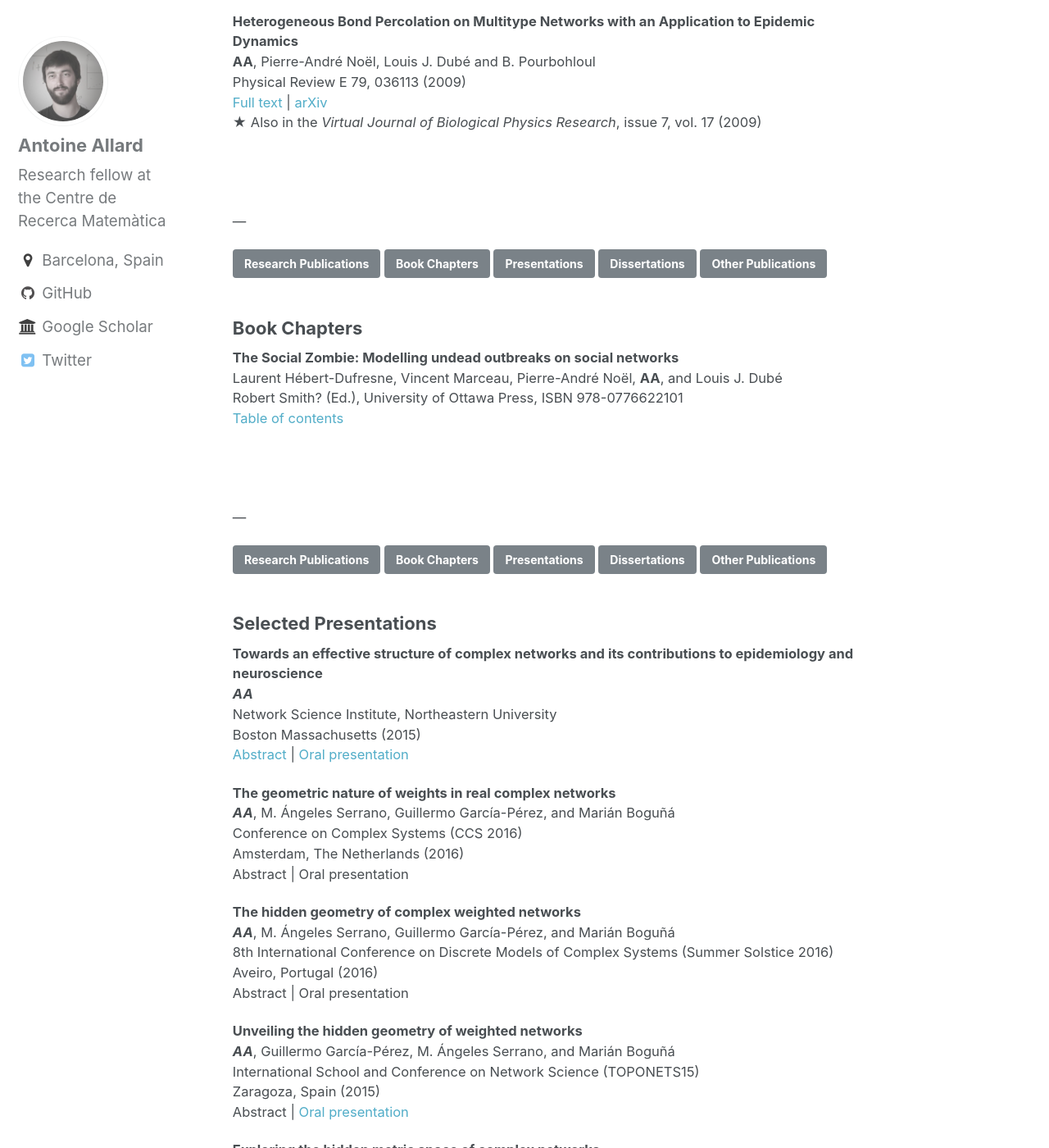
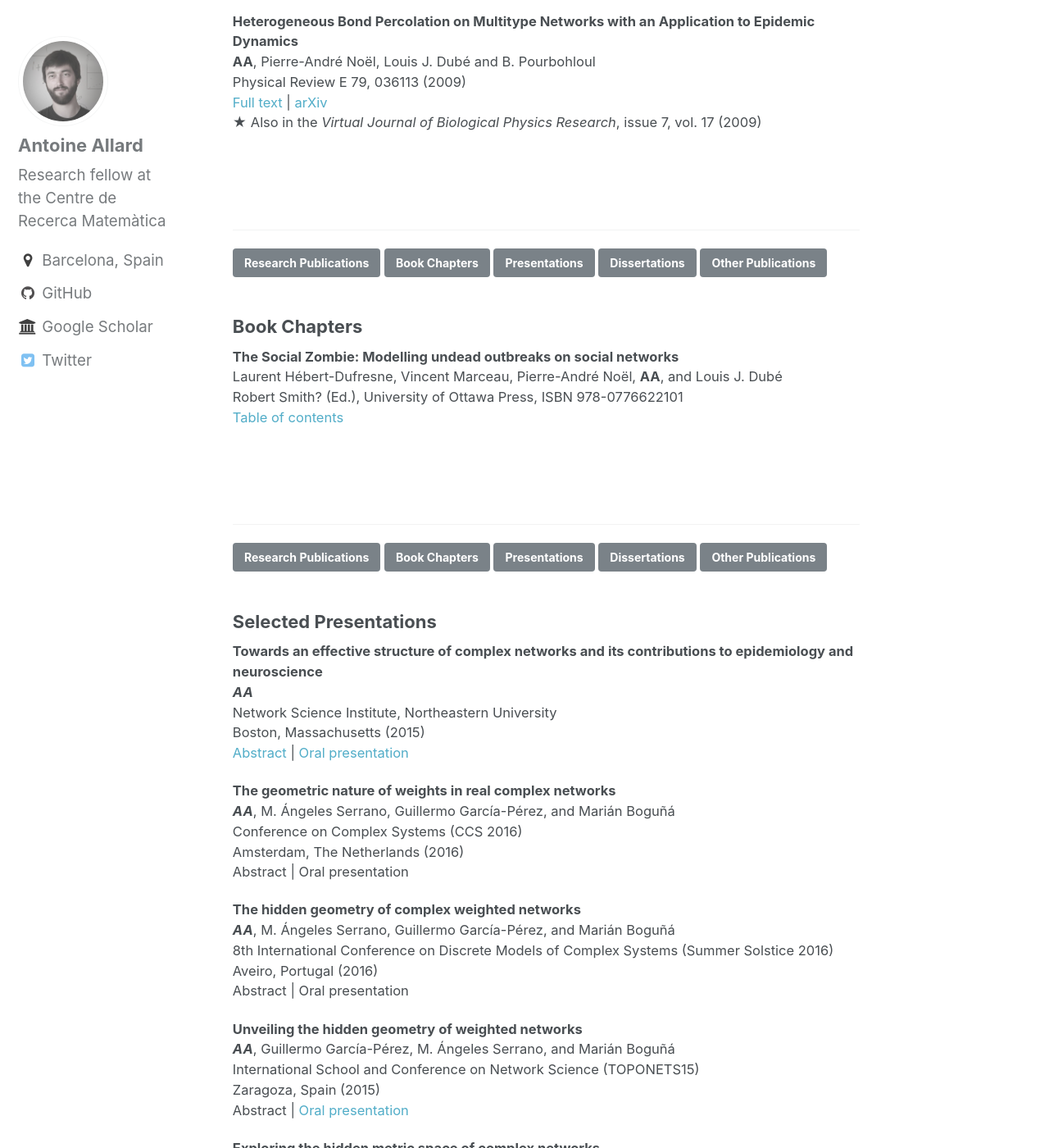
Before and after one commit to antoineallard/antoineallard.github.io, a Jekyll site: the page built from _pages/publications.md, in a window 1280 px wide and 1400 px high, scrolled down 4509 px. Shown: the whole window at 82% size. Built offline with Jekyll 4.4.1, drawn with Linux system fonts in a browser that asks for light colours.

Commit message:
publications.html layout

```diff
--- a/_pages/publications.md
+++ b/_pages/publications.md
@@ -275,8 +275,7 @@ Physical Review E 79, 036113 (2009)<br>
 
 <br><br><br>
 <a id="BookChapters"></a>
----
-
+<hr>
 [Research Publications](#ResearchPublications){: .btn}
 [Book Chapters](#BookChapters){: .btn}
 [Presentations](#SelectedPresentations){: .btn}
@@ -292,8 +291,7 @@ Robert Smith? (Ed.), University of Ottawa Press, ISBN 978-0776622101<br>
 
 <br><br><br>
 <a id="SelectedPresentations"></a>
----
-
+<hr>
 [Research Publications](#ResearchPublications){: .btn}
 [Book Chapters](#BookChapters){: .btn}
 [Presentations](#SelectedPresentations){: .btn}
@@ -304,7 +302,7 @@ Robert Smith? (Ed.), University of Ottawa Press, ISBN 978-0776622101<br>
 **Towards an effective structure of complex networks and its contributions to epidemiology and neuroscience**<br>
 **_AA_**<br>
 Network Science Institute, Northeastern University<br>
-Boston Massachusetts (2015)<br>
+Boston, Massachusetts (2015)<br>
   [Abstract](https://www.networkscienceinstitute.org/events/antoine-allard)
   &#124;
   [Oral presentation](files/presentations/Allard_20170309_NetSI_EffectiveStructure.pdf)
@@ -424,8 +422,7 @@ Abstract
 
 <br><br><br>
 <a id="Dissertations"></a>
----
-
+<hr>
 [Research Publications](#ResearchPublications){: .btn}
 [Book Chapters](#BookChapters){: .btn}
 [Presentations](#SelectedPresentations){: .btn}
@@ -445,8 +442,7 @@ M.Sc. Thesis, Universit&eacute; Laval (2008)<br>
 
 
 <br><br><br>
----
-
+<hr>
 <a id="OtherPublications"></a>
 [Research Publications](#ResearchPublications){: .btn}
 [Book Chapters](#BookChapters){: .btn}
```
